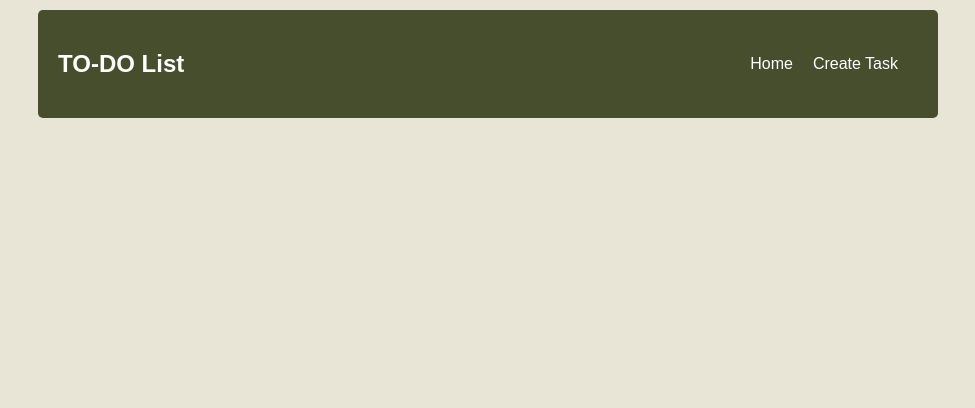
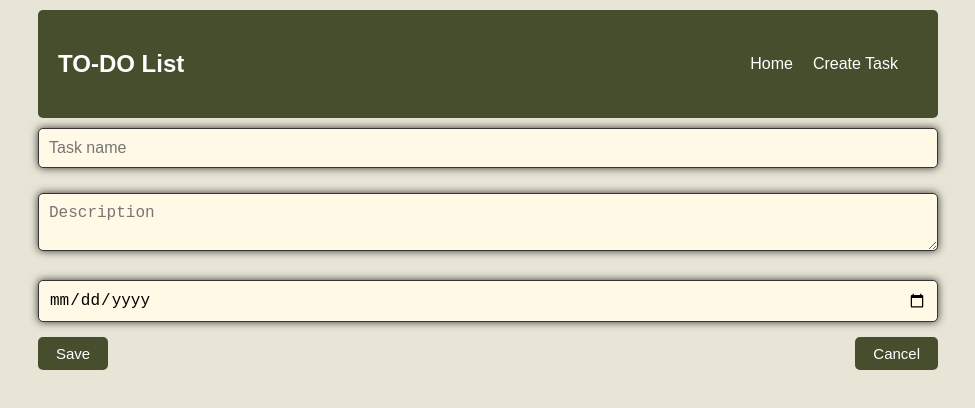
Before and after one commit to samantavein/ToDo_App, a React (Create React App) app: page /edit/1 in a window 1280 px wide. Shown: the top 408 px of the page, without its empty margins (152-1127 px from the left). Built offline with nearby package versions, Linux system fonts and the light colour scheme.

Commit message:
Second commit

```diff
--- a/src/App.js
+++ b/src/App.js
@@ -8,9 +8,6 @@ import Edit from './Edit'
 
 function App() {
   const [tasks, setTasks] = useLocalStorage('react-todo.tasks', []);
-  const [editedTask, setEditedTask] = useState(null);
-  const [previousFocusEl, setPreviousFocusEl] = useState(null);
-  const [isEditing, setIsEditing] = useState(false);
 
   const addTask = (task) => {
     setTasks(prevState => [...prevState, task])
@@ -21,14 +18,7 @@ function App() {
         ? { ...t, name: task.name }
         : t
     )))
-    closeEditMode();
   }
-
-  const closeEditMode = () => {
-    setIsEditing(false);
-    previousFocusEl.focus();
-  }
-
 
   return (
     <Router>
@@ -43,12 +33,8 @@ function App() {
               <Create addTask={addTask} />
             </Route>
 
-            <Route exact path ="/create">
-            <Edit
-            editedTask={editedTask}
-            updateTask={updateTask}
-            closeEditMode={closeEditMode}
-          />
+            <Route exact path ="/edit/:id">
+            <Edit editedTask={updateTask} />
             </Route>
           </Switch>
         </div>
@@ -58,3 +44,10 @@ function App() {
 }
 
 export default App;
+/*
+<Edit
+editedTask={editedTask}
+updateTask={updateTask}
+closeEditMode={closeEditMode}
+/>
+*/
--- a/src/Create.js
+++ b/src/Create.js
@@ -23,7 +23,7 @@ function Create({ addTask }) {
 
 
   return (
-    <div class="container">
+    <div className="container">
       <form>
         <input
           type="text"
@@ -45,7 +45,7 @@ function Create({ addTask }) {
           value={task.date}
           onChange={handleChange}
         />
-        <button class="buttonleft" type="button" onClick={handleSave} >
+        <button className="buttonleft" type="button" onClick={handleSave} >
           Save
         </button>
         <button type="button" onClick={() => history.push("/")}>
--- a/src/Edit.js
+++ b/src/Edit.js
@@ -1,5 +1,118 @@
 import { useState, useEffect } from 'react';
+import { useHistory } from "react-router-dom";
 
+
+function Edit({ editedTask }) {
+  const history = useHistory();
+  const [updatedTask, setUpdatedTask] = useState(editedTask.name);
+
+  const handleChange = (event) => {
+    setUpdatedTask({ ...updatedTask, [event.target.name]: event.target.value });
+  };
+
+  const handleSave = (e) => {
+    e.preventDefault();
+    editedTask({...editedTask,
+      id: Date.now(),
+      name: updatedTask.name,
+      description: updatedTask.description,
+      date: updatedTask.date
+    })
+
+  }
+
+
+  return (
+    <div className="container">
+      <form>
+        <input
+          type="text"
+          name="name"
+          placeholder="Task name"
+          value={updatedTask.name}
+          onChange={handleChange}
+        />
+        <textarea
+          name="description"
+          placeholder="Description"
+          value={updatedTask.description}
+          onChange={handleChange}
+        />
+        <input
+          type="date"
+          name="date"
+          placeholder="Date created"
+          value={updatedTask.date}
+          onChange={handleChange}
+        />
+        <button className="buttonleft" type="button" onClick={handleSave} >
+          Save
+        </button>
+        <button type="button" onClick={() => history.push("/")}>
+          Cancel
+        </button>
+      </form>
+    </div>
+  );
+}
+export default Edit;
+/*
+function Edit({ addTask }) {
+  const history = useHistory();
+  const [task, setTask] = useState({ name: undefined, description: undefined, date: undefined });
+
+  const handleChange = (event) => {
+    setTask({ ...task, [event.target.name]: event.target.value });
+  };
+
+  const handleSave = (e) => {
+    e.preventDefault();
+    addTask({
+      id: Date.now(),
+      name: task.name,
+      description: task.description,
+      date: task.date
+    })
+    setTask({ name: "", description: "", date: "" })
+  }
+
+
+  return (
+    <div className="container">
+      <form>
+        <input
+          type="text"
+          name="name"
+          placeholder="Task name"
+          value={task.name}
+          onChange={handleChange}
+        />
+        <textarea
+          name="description"
+          placeholder="Description"
+          value={task.description}
+          onChange={handleChange}
+        />
+        <input
+          type="date"
+          name="date"
+          placeholder="Date created"
+          value={task.date}
+          onChange={handleChange}
+        />
+        <button className="buttonleft" type="button" onClick={handleSave} >
+          Save
+        </button>
+        <button type="button" onClick={() => history.push("/")}>
+          Cancel
+        </button>
+      </form>
+    </div>
+  );
+}
+export default Edit;
+*/
+/*
 const Edit = ({ editedTask, updateTask, closeEditMode }) => {
   const [updatedTaskName, setUpdatedTaskName] = useState(editedTask.name);
 
@@ -52,4 +165,6 @@ const Edit = ({ editedTask, updateTask, closeEditMode }) => {
     </div>
   )
 }
+
 export default Edit
+*/
```
